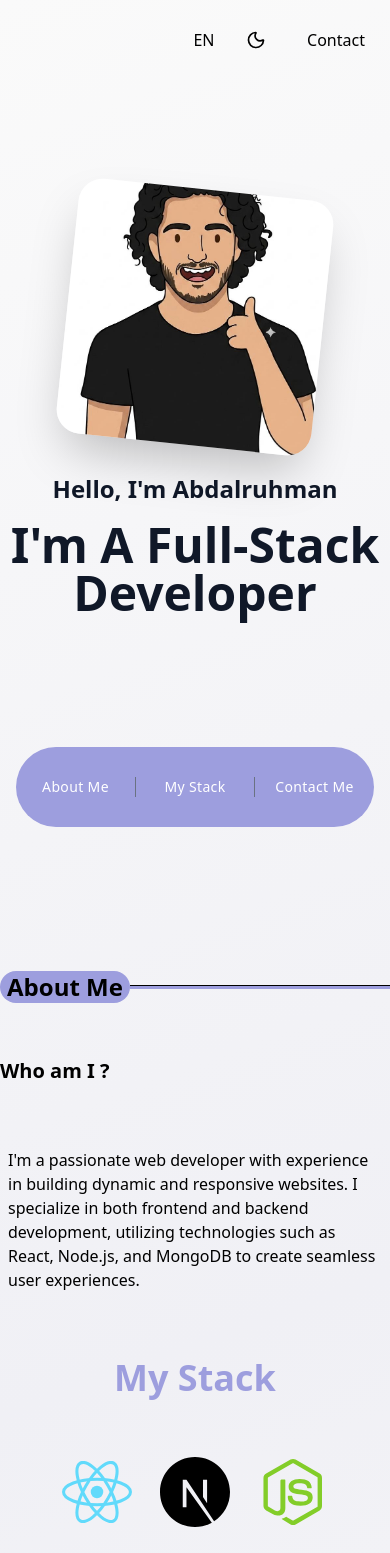
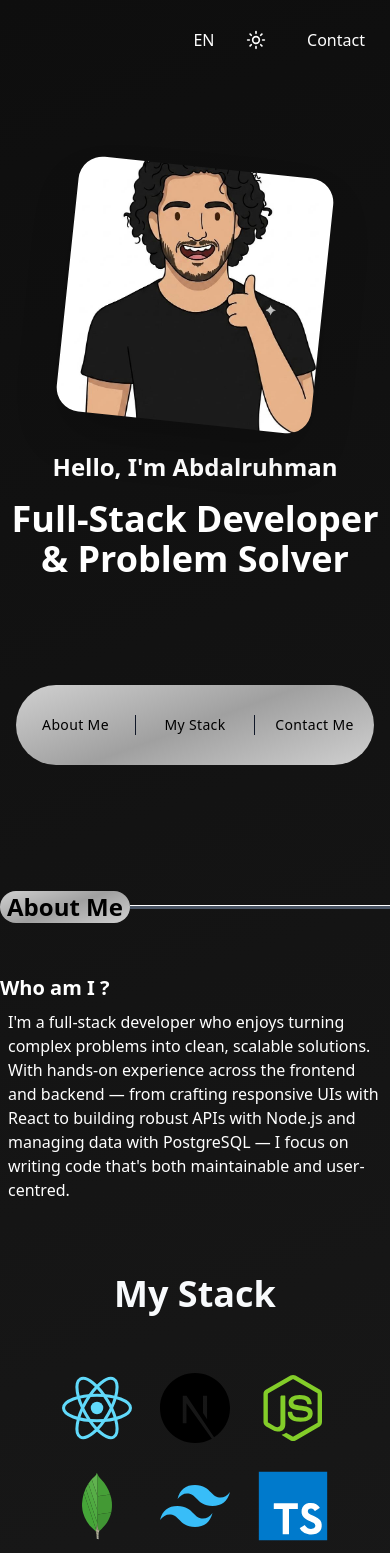
Before and after one commit to abdalrumanalmgarif-dev/portfolio, a Next.js app: page / in a window 390 px wide. Shown: the top 1553 px of the page. Built offline with nearby package versions, Linux system fonts and the light colour scheme.

Commit message:
all sections interactive compatible and animated

```diff
--- a/app/PageContent.tsx
+++ b/app/PageContent.tsx
@@ -4,6 +4,7 @@ import Hero from "@/components/Hero";
 import About from "@/components/About";
 import Stack from "@/components/Stack";
 import Contact from "@/components/Contact";
+import Foot from "@/components/Foot";
 import { useTheme } from "@/context/ThemeContext";
 import { useLanguage } from "@/context/LangContext";
 
@@ -19,6 +20,7 @@ export default function PageContent()
         <About text={t.About} />
         <Stack text={t.Stack} />
         <Contact text={t.Contact} />
+        <Foot />
         </div>
     );
 }
--- a/app/globals.css
+++ b/app/globals.css
@@ -1,6 +1,14 @@
 @import "tailwindcss";
 
+html {
+     scroll-behavior: smooth;
+   }
+
+
 @variant dark (&:where(.dark, .dark *));
+
+
+
 
 :root {
   --bg: #ffffff;
@@ -47,3 +55,13 @@
     #1c1c1c 100%
   ) !important;
 }
+
+@keyframes drop {
+  0%   { opacity: 0; transform: scale(1.4); }
+  60%  { transform: scale(0.95); }
+  100% { opacity: 1; transform: scale(1); }
+}
+
+.animate-drop {
+  animation: drop 0.5s ease-out forwards;
+}
--- a/components/About.tsx
+++ b/components/About.tsx
@@ -3,13 +3,16 @@ import { ContentType } from "../context/LangContext";
 export default function About({text} : {text : ContentType['About']})
 {
     return(
-        <div className="flex flex-col items-start justify-evenly h-[50dvh] dark:text-white ">
+        <div className="flex flex-col items-start justify-evenly h-[50dvh] dark:text-white " id="about">
             <div className="flex items-center justify-center w-full p-2">
                 <h1 className="px-4 bg-[var(--accent)] dark:bg-[linear-gradient(160deg,#d0d0d0_0%,#a0a0a0_50%,#d0d0d0_100%)] dark:text-black rounded-full text-center text-2xl flex-1 font-bold">{text.title}</h1>
                 <hr className="w-full flex-2 h-1 bg-[var(--accent)] dark:bg-gray-600" />
             </div>
-            <h2 className="text-xl font-bold my-2">{text.smallTitle}</h2>
-            <p className="mx-2 my-2">{text.description}</p>
+            <div>
+                <h2 className="text-xl font-bold ">{text.smallTitle}</h2>
+                <p className="mx-2 my-2">{text.description}</p>
+            </div>
+
 
         </div>
     );
--- a/components/Contact.tsx
+++ b/components/Contact.tsx
@@ -1,23 +1,40 @@
 'use client';
+
+import {useState , useEffect} from "react";
 import Image from "next/image";
 import { ContentType } from '@/context/LangContext';
-
+import { useForm } from '@formspree/react'; // Import Formspree hook
 export default function Contact({text} : {text : ContentType['Contact']})
 {
+    const [message, setMessage] = useState('');
+
+   const [state, handleSubmit] = useForm("mwvjwbbl");
+
+    // 2. Watch the submission state; clear message once it succeeds
+    useEffect(() => {
+        if (state.succeeded) {
+            setMessage('');
+            alert('Message sent successfully!'); // Optional: user feedback
+        }
+    }, [state.succeeded]);
+
+
     return(
-        <div className='flex flex-col my-25'>
-            <h1 className='text-4xl text-[var(--accent)] font-bold mb-4  dark:text-[#b8b8b8] mx-2'>{text.title}</h1>
-            <hr className='border-t h-2 bg-[var(--accent)] dark:bg-[linear-gradient(160deg,#d0d0d0_0%,#a0a0a0_50%,#d0d0d0_100%)] mb-6'/>
-            <p className='text-lg dark:text-white mb-6'>{text.caption}</p>
-            <div className="flex justify-center gap-6 my-3">
-                <Image src={'/facebook (2).svg'} alt={"facebook"} width={50} height={50} />
-                <Image src={'/insta.svg'} alt={"instagram"} width={50} height={50} />
-                <Image src={'/whatsapp.svg'} alt={'whatsapp'} width={50} height={50} />
-                <Image src={'/github2.svg'} alt={'github'} width={50} height={50} />
+        <div className='flex flex-col my-25 ' id="contact">
+            <h1 className=' text-4xl text-[var(--accent)] font-bold mb-4  dark:text-[#b8b8b8] mx-2'>{text.title}</h1>
+            <hr className='border-none  h-px bg-[linear-gradient(to_right,transparent,var(--accent),transparent)] dark:bg-[linear-gradient(to_right,transparent,#b8b8b8,transparent)] w-[80%] mx-auto mb-6' />
+            <p className='text-lg  dark:text-white mb-6 mx-3'>{text.caption}</p>
+            <div className="flex justify-center md:justify-start mx-4 gap-6 my-3 ">
+                <a href="https://www.facebook.com/abdalruhman.almgarif"><Image className="dark:invert hover:scale-110" src={'/facebook (2).svg'} alt={"facebook"} width={50} height={50} /></a>
+                <a href="https://instagram.com/Almgarif.Dev"><Image className="dark:invert hover:scale-110" src={'/insta.svg'} alt={"instagram"} width={50} height={50} /></a>
+                <a href="https://wa.me/218930038188" target="_blank"  rel="noopener noreferrer"><Image className="dark:dark:invert hover:scale-110" src={'/whatsapp.svg'} alt={'whatsapp'} width={50} height={50} /></a>
+                <a href="https://github.com/abdalrumanalmgarif-dev"><Image className="dark:invert hover:scale-110" src={'/github2.svg'} alt={'github'} width={50} height={50} /></a>
+
             </div>
 
 
-            <form action="https://formspree.io/f/mwvjwbbl" className="flex flex-col gap-4 mt-6 w-full max-w-lg mx-auto" method="POST">
+            <form action="https://formspree.io/f/mwvjwbbl" onSubmit={handleSubmit} className="flex flex-col  mt-6  w-full  mx-auto " method="POST">
+                <div className="flex flex-col  gap-4  mt-6  md:w-6/12   ">
                 <div className="mx-3">
                     <label className="block text-black text-sm font-medium text-slate-300 mb-1 ">{text.emailPlaceholder}</label>
                     <input
@@ -33,18 +50,22 @@ export default function Contact({text} : {text : ContentType['Contact']})
                 <textarea
                 name="message"
                 required
+                value={message}
+                onChange={(e) => setMessage(e.target.value)}
                 rows={5}
                 className="w-full p-3    text-black  focus:outline-none  focus:border-transparent transition-colors resize-none bg-[var(--accent)] dark:bg-[#b8b8b8]"
                 placeholder={text.messageExample}
+
                 />
             </div>
 
             <button
                 type="submit"
-            className="w-1/3 rounded-full mx-3 py-3 bg-[var(--accent)] dark:bg-[#b8b8b8] text-white font-semibold  hover:bg-opacity-90 transition-all duration-300 shadow-md shadow-[var(--accent)]/20"
+                className="w-1/3 md:w-3/12 rounded-full mx-3 py-3 bg-[var(--accent)] dark:bg-[#b8b8b8] text-white font-semibold  hover:bg-opacity-90 transition-all duration-300 shadow-md shadow-[var(--accent)]/20 hover:text-black"
             >
                 {text.sendButton}
             </button>
+        </div>
         </form>
 
 
--- a/components/Foot.tsx
+++ b/components/Foot.tsx
@@ -1,12 +1,8 @@
 export default function Foot()
 {
     return(
-        <footer className="flex flex-col h-30 w-full bg-purple-400">
-            <div className="flex justify-center items-center m-3" >
-                <button className="bg-yellow-300 border-radius-3 w-2/5 ">Contact</button>
-            </div>
-
-            <div className="flex justify-center items-center m-3"><p>Copyright @AbdalruhmanAlmgarif 2026</p></div>
+        <footer className="flex flex-col h-30 w-full items-center justify-center text-sm text-gray-500 dark:text-gray-400">
+            @2026 by Abalruhman Almgarif - All rights reserved.
         </footer>
     );
 }
--- a/components/Hero.tsx
+++ b/components/Hero.tsx
@@ -4,7 +4,7 @@ import { ContentType } from "../context/LangContext";
 export default function Hero({text} : {text : ContentType['Hero']})
 {
     return(
-        <div className="  flex flex-col items-center justify-evenly min-h-screen ">
+        <div className="  flex flex-col items-center justify-evenly min-h-[90vh]  ">
 
         {/* tilted frame */}
         <div className="flex flex-col items-center justify-center">
@@ -22,25 +22,36 @@ export default function Hero({text} : {text : ContentType['Hero']})
                     </div>
                     <div className="text-center text-gray-900 dark:text-white  max-w-2xl">
                     <h1 className="text-2xl font-bold mt-4">{text.Hello}</h1>
-                    <h2 className="text-5xl font-bold mt-4">{text.intro}</h2>
+                    <h2 className="text-4xl md:text-5xl font-bold mt-4">{text.intro}</h2>
                     </div>
         </div>
 
 
 
-        <div className="flex items-center justify-between mt-8 px-8 py-5 min-h-[80px]  w-11/12 bg-[var(--accent)]  rounded-full  py-5 text-white text-sm divide-x divide-gray-500 dark:bg-[linear-gradient(160deg,#d0d0d0_0%,#a0a0a0_50%,#d0d0d0_100%)] dark:text-black dark:divide-gray-900">
+        <div className="flex items-center justify-between mt-8 px-8 py-5 min-h-[80px]  w-11/12 bg-[var(--accent)]  rounded-full
+         py-5 text-white text-sm divide-x divide-gray-500 dark:bg-[linear-gradient(160deg,#d0d0d0_0%,#a0a0a0_50%,#d0d0d0_100%)]
+          dark:text-black dark:divide-gray-900 ">
                 {/* flex-1 splits the width perfectly; py-2 adds height to the clickable target */}
-                <button className="flex-1 text-center py-2hover:text-gray-600 dark:hover:text-gray-300 transition-colors tracking-wide font-medium">
-                    {text.sec1}
-                </button>
+                <a
+                href="#about"
+                className="flex-1 text-center py-2 hover:text-gray-600 dark:hover:text-gray-300 transition-colors tracking-wide font-medium cursor-pointer"
+                >
+                {text.sec1}
+                </a>
 
-                <button className="flex-1 text-center py-2 hover:text-gray-600 dark:hover:text-gray-300 transition-colors tracking-wide font-medium">
-                    {text.sec2}
-                </button>
+                <a
+                href="#stack"
+                className="flex-1 text-center py-2 hover:text-gray-600 dark:hover:text-gray-300 transition-colors tracking-wide font-medium cursor-pointer"
+                >
+                {text.sec2}
+                </a>
 
-                <button className="flex-1 text-center py-2 hover:text-gray-600 dark:hover:text-gray-300 transition-colors tracking-wide font-medium">
-                    {text.sec3}
-                </button>
+                <a
+                href="#contact"
+                className="flex-1 text-center py-2 hover:text-gray-600 dark:hover:text-gray-300 transition-colors tracking-wide font-medium cursor-pointer"
+                >
+                {text.sec3}
+                </a>
         </div>
     </div>
     );
--- a/components/Nav.tsx
+++ b/components/Nav.tsx
@@ -21,7 +21,14 @@ export default function Nav()
                 {language}</button>
             <button onClick={toggleTheme} className="bg[var(--accent)] flex items-center justify-center h-9 w-9 m-2  rounded-full transition-all duration-200 hover:scale-105"
             >{theme === 'dark' ? <Sun size={20 }/> : <Moon size={20}/> }</button>
-            <button className="bg[var(--accent)] h-10 w-23 rounded-full m-2  ">{t.Nav.cta1}</button>
+            <a
+            href="https://instagram.com/Almgarif.Dev"
+            target="_blank"
+            rel="noopener noreferrer"
+            className=" h-10 w-23 rounded-full m-2 inline-flex items-center justify-center text-center hover:scale-105"
+            >
+            {t.Nav.cta1}
+            </a>
         </nav>
     );
 }
--- a/components/Stack.tsx
+++ b/components/Stack.tsx
@@ -1,18 +1,44 @@
+'use client';
 import Image from "next/image";
 import { ContentType } from "../context/LangContext";
+import { useEffect, useRef } from "react";
 
 const stackItems = ['React-icon.svg', 'Next.js.svg', 'Node.js.svg', 'MongoDB.svg', 'Tailwind CSS.svg', 'TypeScript.svg', 'JavaScript.svg',  'github2.svg', 'Git.svg' ,  'Figma.svg' , 'Express.svg', 'Redis.svg',  'Python.svg' , 'SQL Developer.svg' , 'Vite.js.svg'  ];
 
 export default function Stack({text} : {text : ContentType['Stack']})
 {
+    const itemRefs = useRef<(HTMLDivElement | null)[]>([])
+
+  useEffect(() => {
+    const observer = new IntersectionObserver(
+      (entries) => {
+        entries.forEach((entry) => {
+          if (entry.isIntersecting) {
+            entry.target.classList.add('animate-drop')
+          }
+        })
+      },
+      { threshold: 0.2 }
+    )
+
+    itemRefs.current.forEach((ref) => {
+      if (ref) observer.observe(ref)
+    })
+
+    return () => observer.disconnect()
+  }, [])
+
+
     return(
-        <div className="flex flex-col  dark:bg-[var(--accent-dark)]  items-center    ">
+        <div className="flex flex-col  dark:bg-[var(--accent-dark)]  items-center " id="stack">
             <h2 className="text-4xl my-3 w-3/4 h-[7dvh]  rounded-full font-semibold text-center mb-4 text-[var(--accent)] dark:text-[var(--text-primary)]">{text.title}</h2>
 
-            <div className="grid grid-cols-3 gap-7 my-6   ">
+            <div className="grid grid-cols-3 md:grid-cols-5 gap-7 my-6   ">
                 {stackItems.map((item, index) => (
-                    <div key={index} className="flex items-center justify-center p-4   rounded-lg ">
-                        <Image src={`/${item}`} alt={item.split('.')[0]} width={70} height={70} />
+                    <div key={index}
+                    ref={(el) => { itemRefs.current[index] = el }}
+                    className="flex items-center justify-center p-4 transition-transform duration-300 hover:scale-110  rounded-lg ">
+                        <Image src={`/${item}`} alt={item.split('.')[0]} width={150} height={150} className="w-[70px] h-[70px] md:w-[150px] md:h-[150px]" />
                     </div>
                 ))}
             </div>
--- a/context/LangContext.tsx
+++ b/context/LangContext.tsx
@@ -9,7 +9,7 @@ const content = {
         },
         Hero :{
             Hello : "Hello, I'm Abdalruhman",
-            intro : "I'm A  Full-Stack Developer",
+            intro : "Full-Stack Developer & Problem Solver",
             sec1 : "About Me",
             sec2 : "My Stack",
             sec3 : "Contact Me"
@@ -17,14 +17,14 @@ const content = {
         About : {
                 title : "About Me",
                 smallTitle : "Who am I ?",
-                description : "I'm a passionate web developer with experience in building dynamic and responsive websites. I specialize in both frontend and backend development, utilizing technologies such as React, Node.js, and MongoDB to create seamless user experiences."
+                description : "I'm a full-stack developer who enjoys turning complex problems into clean, scalable solutions. With hands-on experience across the frontend and backend — from crafting responsive UIs with React to building robust APIs with Node.js and managing data with PostgreSQL — I focus on writing code that's both maintainable and user-centred."
                 },
         Stack : {
             title : "My Stack",
                  },
         Contact : {
-            title : "LET'S CONTACT",
-            caption : "Feel free to reach out to me for any inquiries or collaborations. I'm always open to discussing new projects and opportunities.",
+            title : "Let's Work Together",
+            caption : "Have a project in mind or just want to say hello? My inbox is always open — whether it's a collaboration, a job opportunity, or simply a chat.",
             namePlaceholder : "Your Name",
             emailPlaceholder : "Your Email",
             emailExample : "you@example.com",
@@ -38,22 +38,22 @@ const content = {
             cta1 : 'تواصل الأن'
         } , Hero :{
             Hello : "مرحبا أنا عبدالرحمن",
-            intro : "أنا مطور ويب متحمس",
+            intro : "مطوّر ويب متكامل · أحوّل الأفكار إلى حلول",
             sec1 : "عني",
-            sec2 : "الستاك الخاص بي",
+            sec2 : "تقنياتي  ",
             sec3 : "تواصل الأن"
         },
         About : {
             title : "عني",
             smallTitle : "من أنا ؟",
-            description : "أنا مطور ويب شغوف ولدي خبرة في بناء مواقع ديناميكية ومتجاوبة. أتخصص في تطوير الواجهة الأمامية والخلفية، باستخدام تقنيات مثل React و Node.js و MongoDB لإنشاء تجارب مستخدم سلسة."
+            description : " مطوّر ويب متكامل أستمتع بتحويل المشكلات المعقدة إلى حلول برمجية نظيفة وقابلة للتوسع. أعمل على الواجهة الأمامية بتصميم واجهات متجاوبة باستخدام React، وعلى الخلفية ببناء APIs قوية مع Node.js وإدارة قواعد البيانات بـ PostgreSQL — مع تركيز دائم على جودة الكود وتجربة المستخدم."
         } ,
         Stack : {
-            title : "الستاك الخاص بي",
+            title : "تقنياتي",
         },
         Contact : {
-            title : "تواصل معي",
-            caption : "لا تتردد في التواصل معي لأي استفسارات أو تعاون. أنا دائمًا مفتوح لمناقشة مشاريع وفرص جديدة.",
+            title : "هل لديك فكرة؟ لنتحدث",
+            caption : "سواء كان لديك مشروع في ذهنك، فرصة عمل، أو مجرد رغبة في التواصل — بريدي الإلكتروني مفتوح دائماً.",
             namePlaceholder : "اسمك",
             emailPlaceholder : "بريدك الإلكتروني",
             emailExample : "you@example.com",
--- a/context/ThemeContext.tsx
+++ b/context/ThemeContext.tsx
@@ -13,7 +13,7 @@ const ThemeContext = createContext<ThemeContextType | null >(null);
 
 export function ThemeProvider({children} : {children : React.ReactNode})
 {
-    const [theme , setTheme] = useState<Theme>('light');
+    const [theme , setTheme] = useState<Theme>('dark');
 
     function toggleTheme()
     {
--- a/package.json
+++ b/package.json
@@ -9,6 +9,7 @@
     "lint": "eslint"
   },
   "dependencies": {
+    "@formspree/react": "^3.0.0",
     "lucide-react": "^1.17.0",
     "next": "16.2.6",
     "react": "19.2.4",
```
Also changed, not shown: 1 other file (tests, documents, lock files or other folders). Lines whose indentation alone changed are shown as unchanged.
